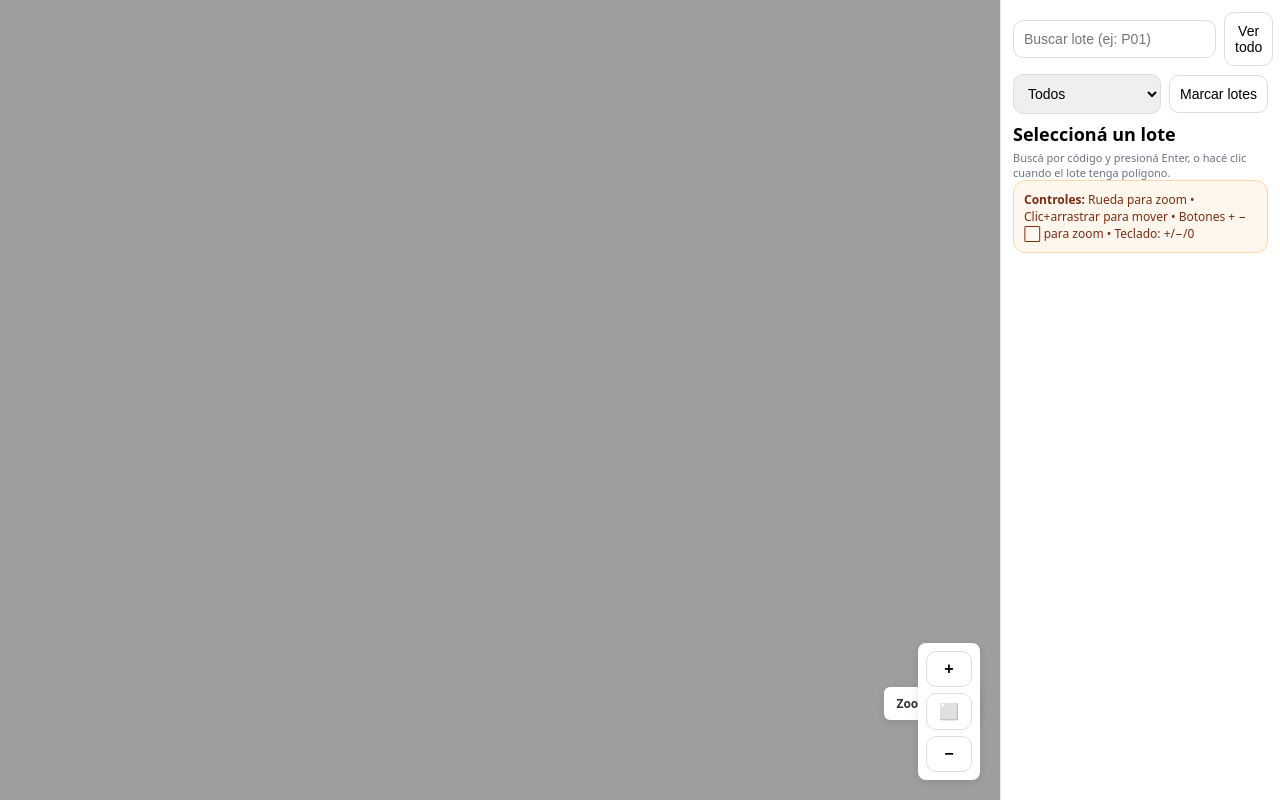
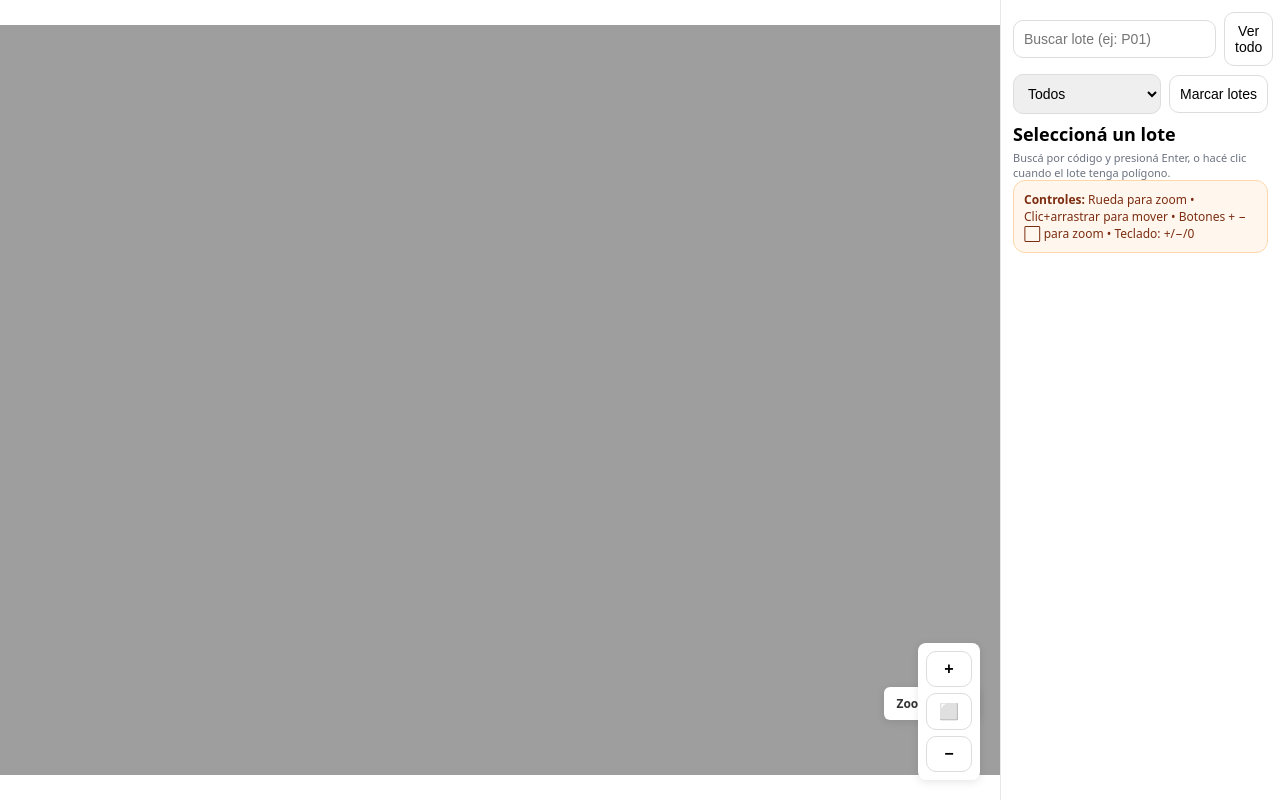
Before and after one commit to guillermoahlig/agreste-master, a plain HTML site: page index.html in a window 1280 px wide. Drawn offline with Linux system fonts and the light colour scheme.

Commit message:
Revertir cambio de zoom: volver a Math.min

```diff
--- a/index.html
+++ b/index.html
@@ -334,7 +334,7 @@
       const pad = 1.0; // sin margen para llenar completamente
       const sx = st.width / img.width;
       const sy = st.height / img.height;
-      scale = Math.max(sx, sy) * pad; // Usar max para llenar sin espacios laterales
+      scale = Math.min(sx, sy) * pad;
       offsetX = (st.width - img.width * scale) / 2;
       offsetY = (st.height - img.height * scale) / 2;
       updateZoomDisplay();
```
